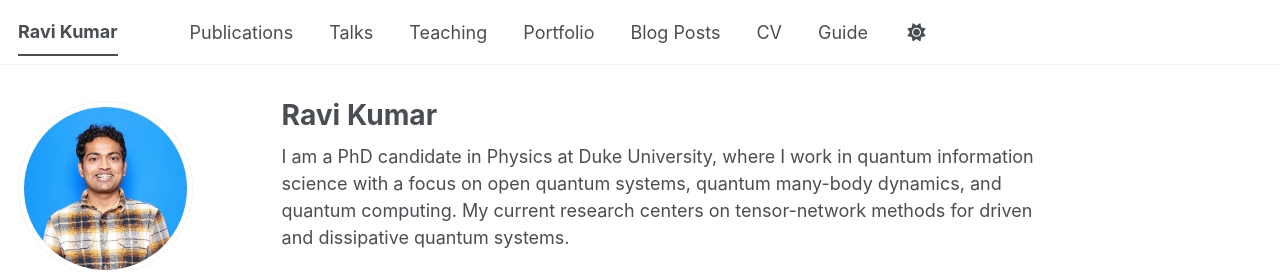
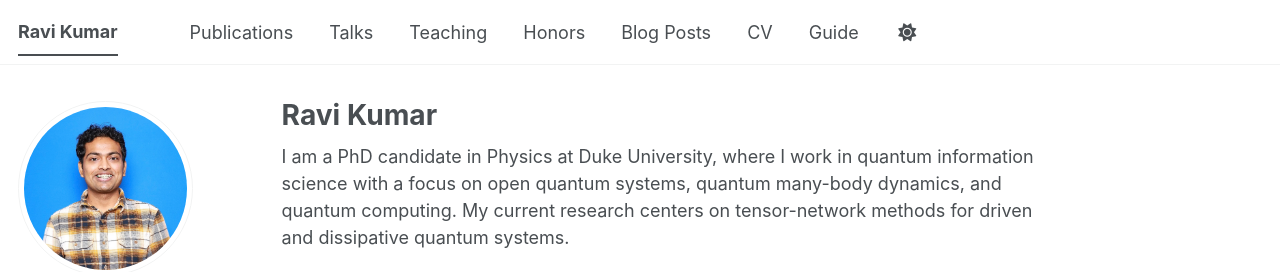
Before and after one commit to ravikumar1728/ravikumar1728.github.io, a Jekyll site: the page built from _pages/about.md, in a window 1280 px wide. Shown: the top 272 px of the page. Built offline with Jekyll 4.4.1, drawn with Linux system fonts in a browser that asks for light colours; some web fonts are replaced; a script bundle is joined from its source files by our own code; library files that are not in the unit come from our copies.

Commit message:
Update navigation.yml

```diff
--- a/_data/navigation.yml
+++ b/_data/navigation.yml
@@ -17,7 +17,7 @@ main:
   - title: "Teaching"
     url: /teaching/
 
-  - title: "Portfolio"
+  - title: "Honors"
     url: /portfolio/
 
   - title: "Blog Posts"
```
